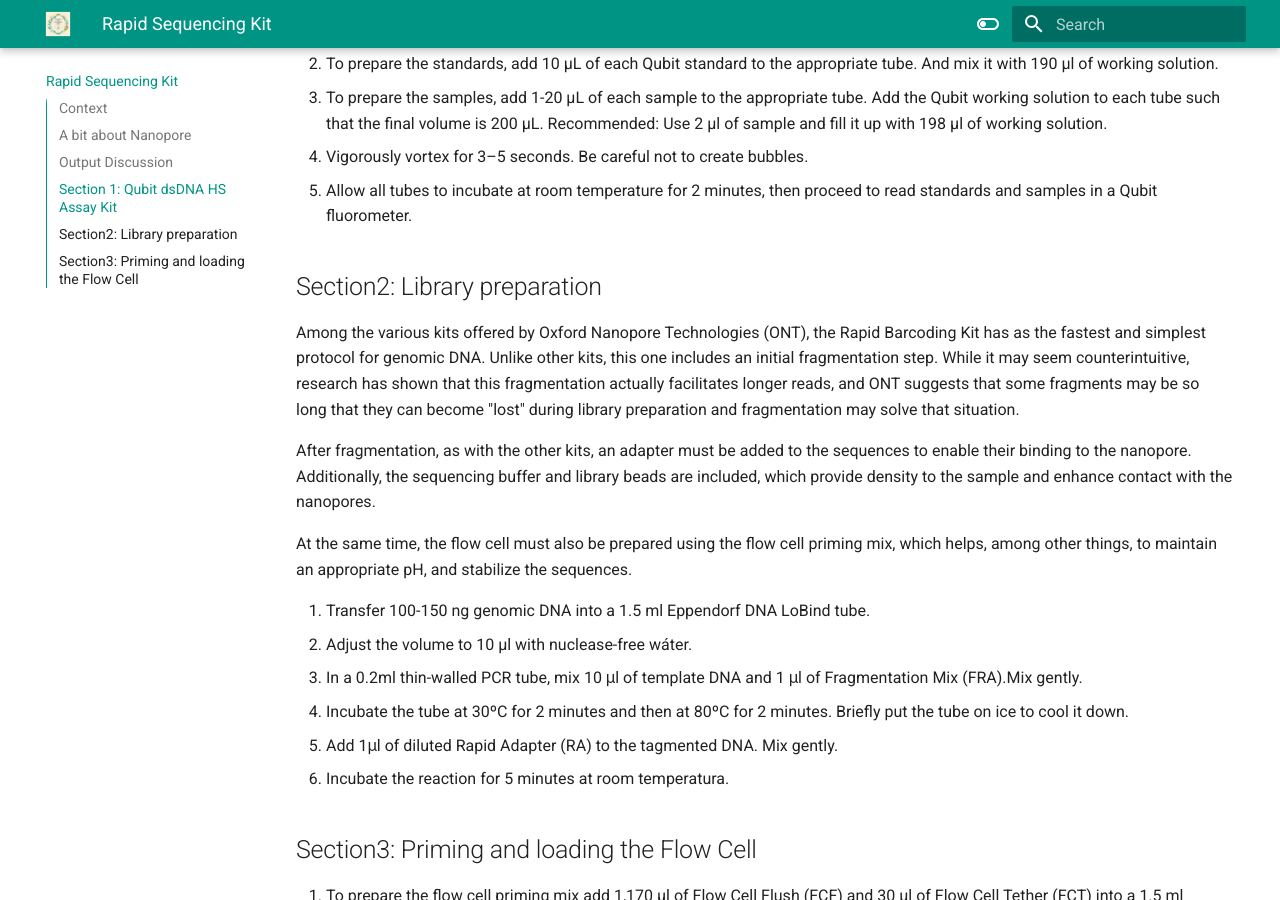
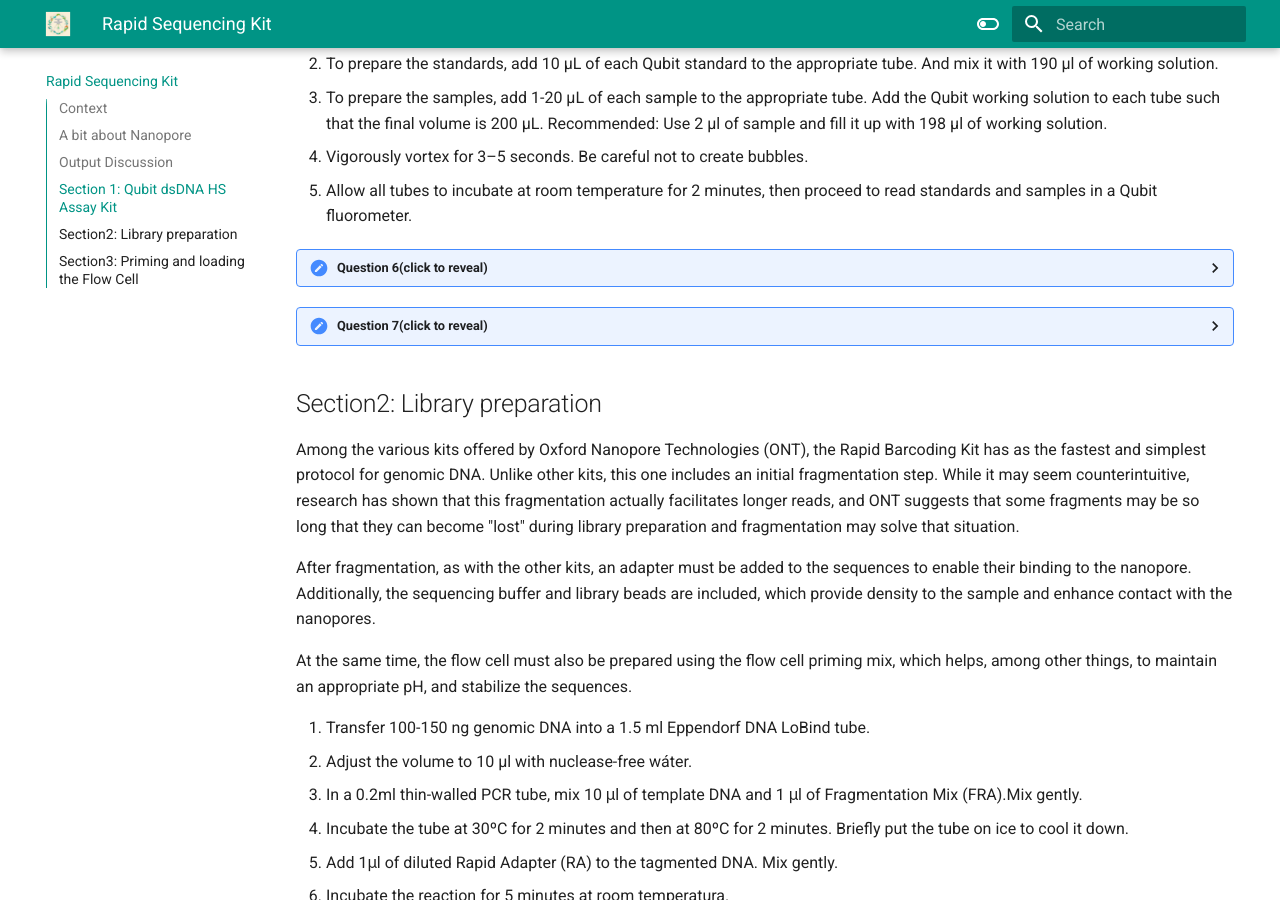
Before and after one commit to EAEOMICS/Hybrid-genome-assembly-practice, an MkDocs documentation site: the page built from docs/Laboratory_practice.md, in a window 1280 px wide and 900 px high, scrolled down 2810 px. Built offline with MkDocs 1.6.1 and Material for MkDocs 9.7.7, drawn with Linux system fonts in a browser that asks for light colours; emoji names are drawn with the system emoji font.

Commit message:
Update Laboratory_practice.md

```diff
--- a/docs/Laboratory_practice.md
+++ b/docs/Laboratory_practice.md
@@ -1,6 +1,6 @@
 # Rapid Sequencing Kit
 
-##Context
+## Context
 
 Several patients have arrived at the hospital presenting a clear illness pattern. You have tried to determine which pathogen is, but all your tests have failed, number of cases don't stop and more and more patients arrive at the hospital, the time is running and you need a solution.
 
@@ -69,6 +69,16 @@
 4. Vigorously vortex for 3–5 seconds. Be careful not to create bubbles.
 5. Allow all tubes to incubate at room temperature for 2 minutes, then proceed to read standards and samples in a Qubit fluorometer.
 
+<details>
+<summary>Question 6(click to reveal)</summary>
+Taking into considereation that we have to sequence in two different sequencers with different input specifications, do you think that we have enough DNA to satisfy the minimum input of both sequencers?
+</details>
+
+<details>
+<summary>Question 7(click to reveal)</summary>
+What would you do if you have enough DNA but the amount of microliters that you need to add is more than the maximum expected
+</details>
+
 ## Section2: Library preparation
 
 Among the various kits offered by Oxford Nanopore Technologies (ONT), the Rapid Barcoding Kit has as the fastest and simplest protocol for genomic DNA. Unlike other kits, this one includes an initial fragmentation step. While it may seem counterintuitive, research has shown that this fragmentation actually facilitates longer reads, and ONT suggests that some fragments may be so long that they can become "lost" during library preparation and fragmentation may solve that situation.
```
